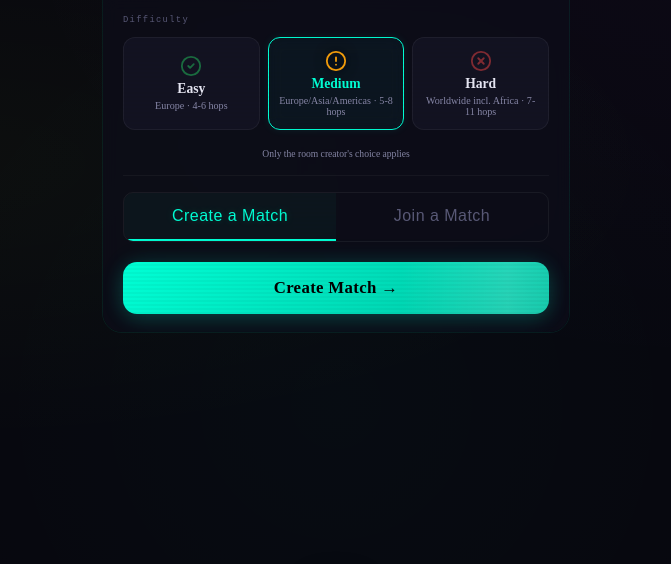
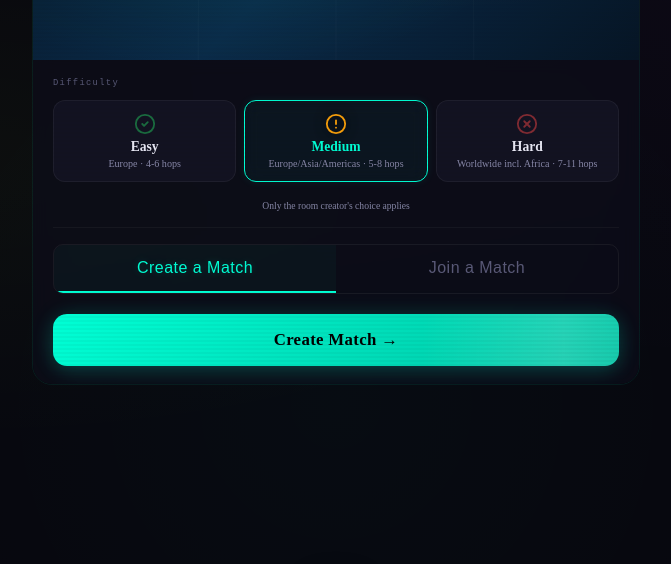
Before and after one commit to beany12/Geovs, a website: page borderrun-mp.html in a window 1280 px wide. Shown: the part 236-800 px from the top of the page, without its empty margins (304-975 px from the left). Drawn offline with nearby package versions, Linux system fonts and the light colour scheme.

Commit message:
Increase lobby max-width from 500/540px to 640px for desktop
Co-Authored-By: Claude Opus 4.6 (1M context) <noreply@anthropic.com>

```diff
--- a/borderrun-mp.html
+++ b/borderrun-mp.html
@@ -24,7 +24,7 @@
   body::after{content:'';position:fixed;inset:0;z-index:-1;pointer-events:none;background:radial-gradient(ellipse at 20% 50%,rgba(184,255,16,.03) 0%,transparent 50%),radial-gradient(ellipse at 80% 20%,rgba(180,77,255,.03) 0%,transparent 50%),radial-gradient(ellipse at 50% 80%,rgba(0,255,213,.02) 0%,transparent 50%)}
 
   /* ── Screens ── */
-  .screen{display:none;flex-direction:column;align-items:center;width:100%;max-width:500px;padding:20px 16px;min-height:100dvh}
+  .screen{display:none;flex-direction:column;align-items:center;width:100%;max-width:640px;padding:20px 16px;min-height:100dvh}
   .screen.active{display:flex}
 
   /* ── Header ── */
```
Also changed, not shown: geotactoe.html (+1 -1 lines).
